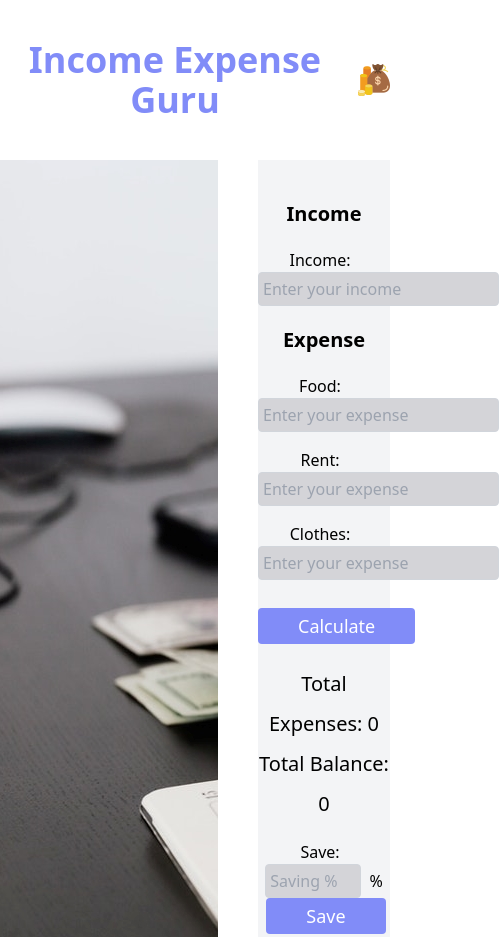
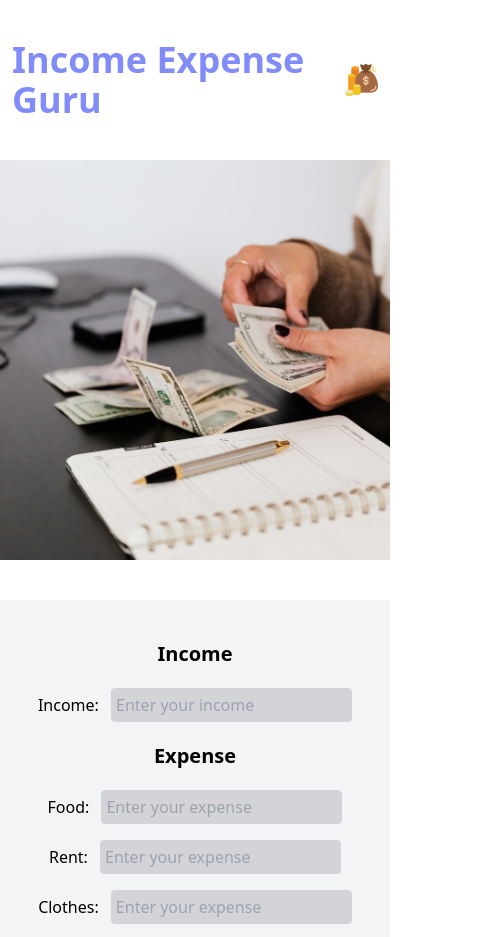
Before and after one commit to habib-sc/income-expense-javascript, a plain HTML site: page index.html in a window 390 px wide. Shown: the top 937 px of the page, 499 px wide, since content can reach past the window. Drawn offline with nearby package versions, Linux system fonts and the light colour scheme.

Commit message:
Responsive Fix

```diff
--- a/index.html
+++ b/index.html
@@ -14,23 +14,23 @@
 <body>
     <!-- Header Section start -->
     <header>
-        <div class="container mx-auto text-center my-10 flex justify-center items-center">
-            <h1 class="text-4xl font-bold text-indigo-400 inline">Income Expense Guru</h1>
-            <img src="./images/money-bag.png" alt="money-bag-icon" class="inline ml-2">
+        <div class="container mx-auto my-10 flex items-center justify-center px-3">
+            <h1 class="text-4xl font-bold text-indigo-400">Income Expense Guru</h1>
+            <img src="./images/money-bag.png" alt="money-bag-icon" class="ml-2">
         </div>
     </header>
     <!-- Header section end  -->
     <main class="container mx-auto">
         <section>
-            <div class="grid grid-cols-5 gap-10">
+            <div class="grid grid-cols-1 md:grid-cols-5 gap-10 pb-5">
                 <!-- Left image start  -->
-                <div class="col-span-3 bg-[url('./images/money.jpg')]">
+                <div class="md:col-span-3 bg-[url('./images/money.jpg')] h-[400px] md:h-full bg-cover">
 
                 </div>
                 <!-- left image end -->
 
                 <!-- Right money calculation start -->
-                <div class="col-span-2">
+                <div class="md:col-span-2">
                     <div class="text-center bg-gray-100 py-5">
                         <!-- Income start  -->
                         <div>
```
